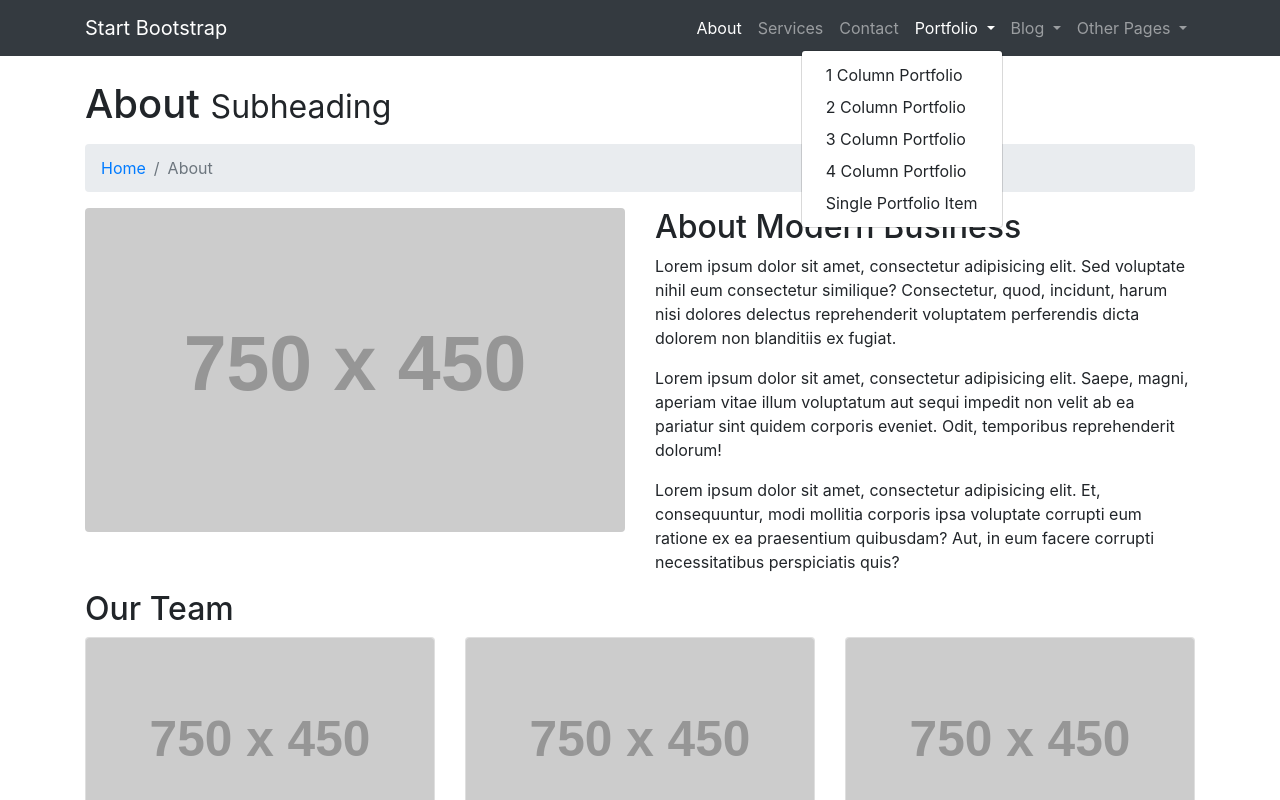
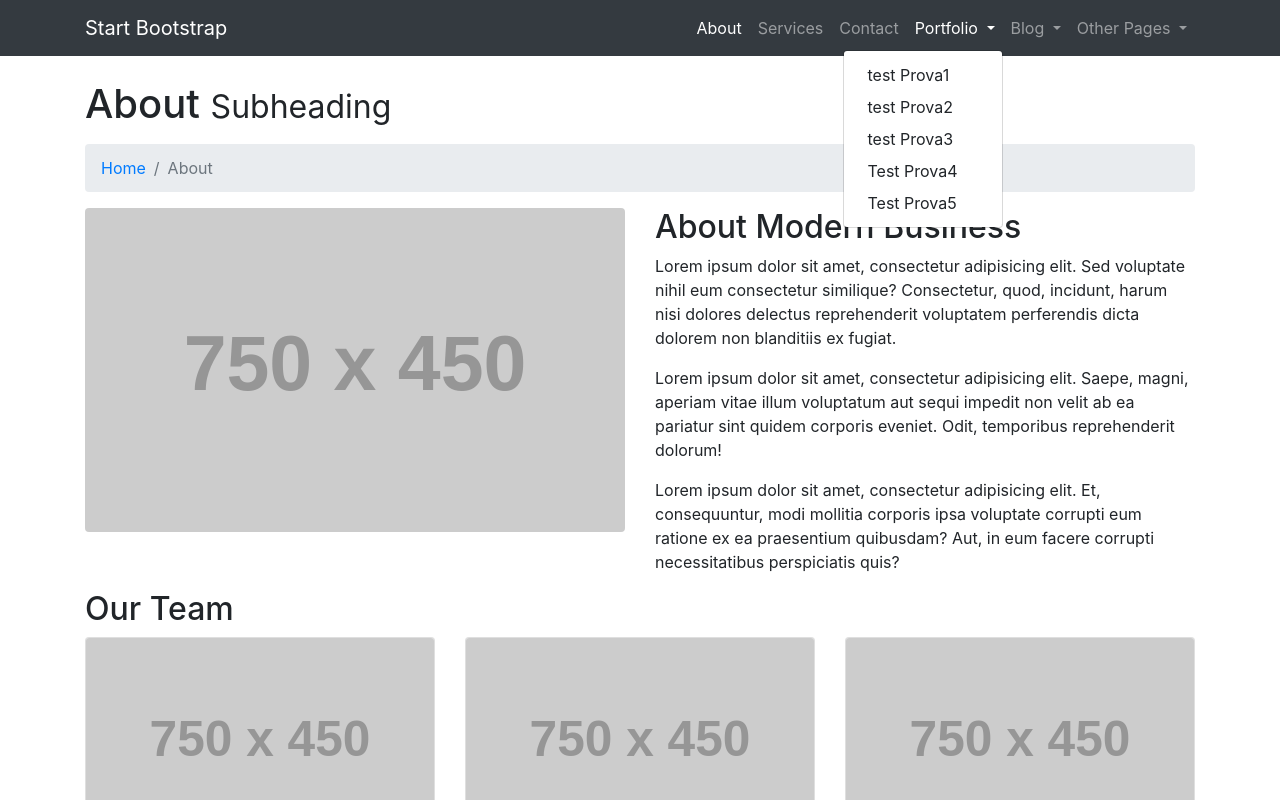
Before and after one commit to francescopaolorusso79/test, a website: page startbootstrap-modern-business-gh-pages/about.html in a window 1280 px wide. Both pictures are taken after a click on the link "Portfolio". Shown: the top 800 px of the page. Drawn offline with Linux system fonts and the light colour scheme; placeholder pictures from the web are drawn by us.

Commit message:
Update about.html

```diff
--- a/startbootstrap-modern-business-gh-pages/about.html
+++ b/startbootstrap-modern-business-gh-pages/about.html
@@ -43,11 +43,11 @@
               Portfolio
             </a>
             <div class="dropdown-menu dropdown-menu-right" aria-labelledby="navbarDropdownPortfolio">
-              <a class="dropdown-item" href="portfolio-1-col.html">1 Column Portfolio</a>
-              <a class="dropdown-item" href="portfolio-2-col.html">2 Column Portfolio</a>
-              <a class="dropdown-item" href="portfolio-3-col.html">3 Column Portfolio</a>
-              <a class="dropdown-item" href="portfolio-4-col.html">4 Column Portfolio</a>
-              <a class="dropdown-item" href="portfolio-item.html">Single Portfolio Item</a>
+              <a class="dropdown-item" href="portfolio-1-col.html">test Prova1</a>
+              <a class="dropdown-item" href="portfolio-2-col.html">test Prova2</a>
+              <a class="dropdown-item" href="portfolio-3-col.html">test Prova3</a>
+              <a class="dropdown-item" href="portfolio-4-col.html">Test Prova4</a>
+              <a class="dropdown-item" href="portfolio-item.html">Test Prova5</a>
             </div>
           </li>
           <li class="nav-item dropdown">
```
